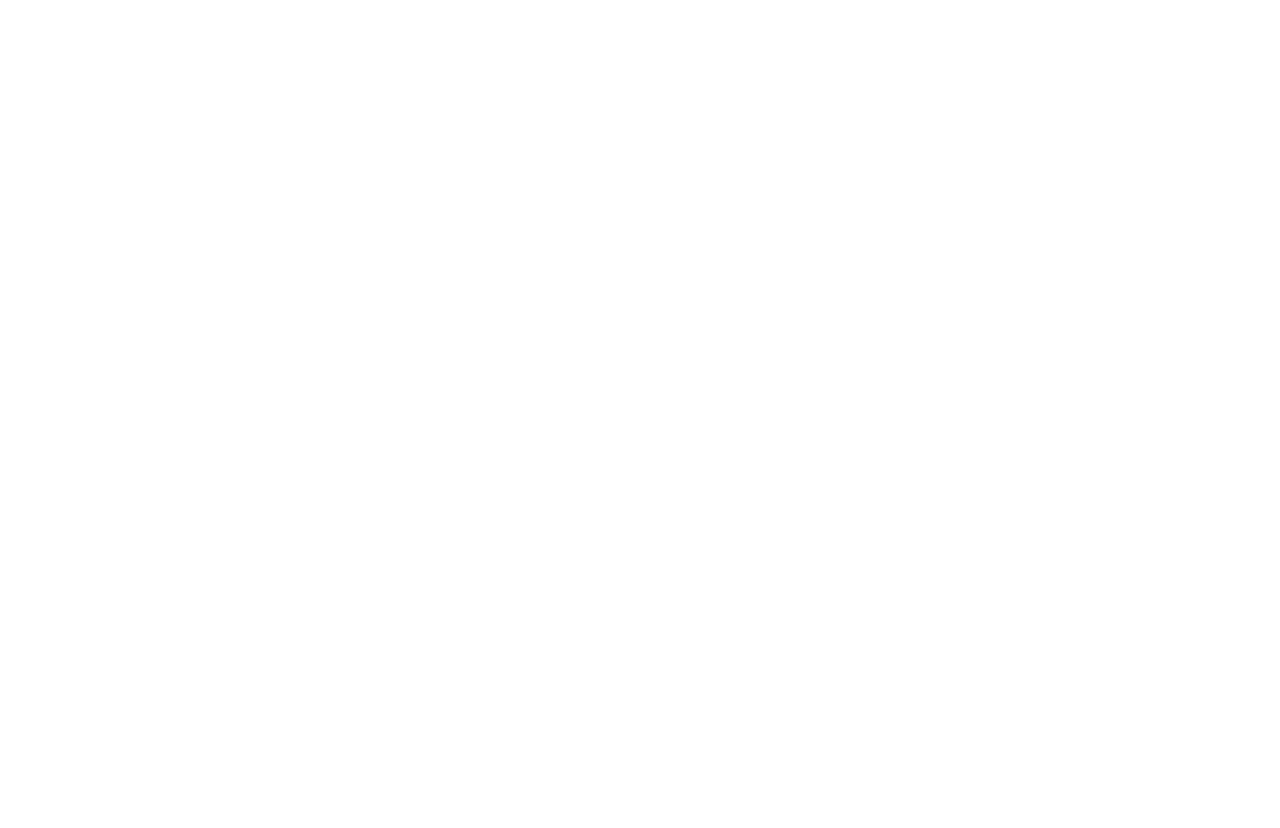
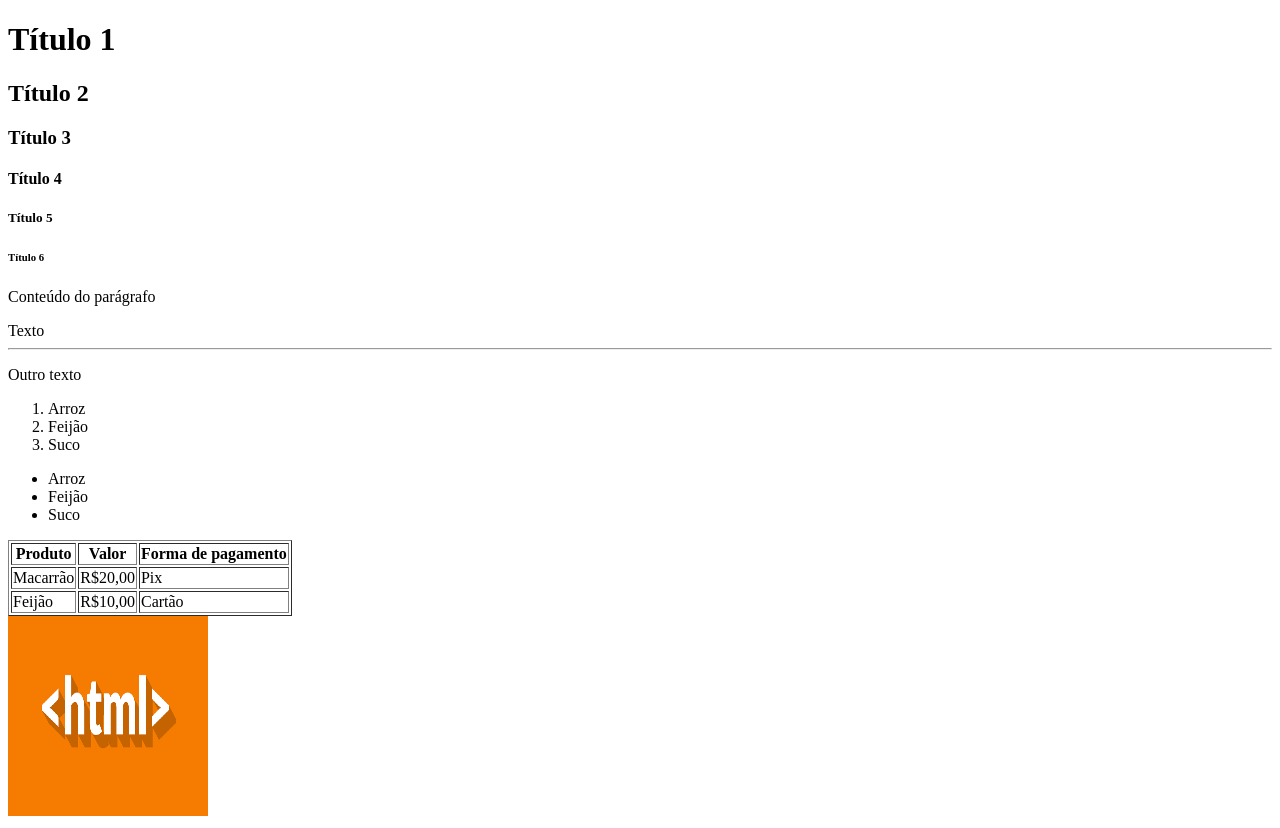
Before and after one commit to LwBane/1FaseSENAI, a plain HTML site: page JS/JS(Alex)/Aula-HTML/aula.html in a window 1280 px wide. Before the commit the page ends 800 px from the top, so only its background shows below. Drawn offline with Linux system fonts and the light colour scheme.

Commit message:
Testando arquivo html

```diff
--- a/JS/JS(Alex)/Aula-HTML/aula.html
+++ b/JS/JS(Alex)/Aula-HTML/aula.html
@@ -8,7 +8,62 @@
 </head>
 
 <body>
+    <h1>Título 1</h1>
+    <h2>Título 2</h2>
+    <h3>Título 3</h3>
+    <h4>Título 4</h4>
+    <h5>Título 5</h5>
+    <h6>Título 6</h6>
+    <p>Conteúdo do parágrafo</p>
+    <span>Texto</span>
+    <br>                         <!-- Quebra(pular) de linha -->
+    <hr>                         <!-- Pra separar linha (a linha preta lá) -->      <!--CTRL + ; (o coment)-->
+    <p>Outro texto</p>
 
+
+
+
+
+
+
+    <ol>                        <!-- Lista ordenada (numerada)-->
+        <li>Arroz</li>
+        <li>Feijão</li>
+        <li>Suco</li>
+    </ol>
+
+    <ul>                        <!-- Lista não ordenada (não numerada) -->
+        <li>Arroz</li>
+        <li>Feijão</li>
+        <li>Suco</li>
+    </ul>
+
+
+
+
+
+
+    <table border="1">                     <!-- Cabeçario da tabela (inicia ela) -->
+        <thead>
+            <th>Produto</th>                        <!-- Coluna 1-->        <!--th: conteúdo das colunas-->
+            <th>Valor</th>                          <!-- Coluna 2-->
+            <th>Forma de pagamento</th>             <!-- Coluna 3-->
+        </thead>
+
+        <tbody>                 <!-- Corpo da tabela -->
+            <tr>
+                <td>Macarrão</td>                                           <!--td: conteúdo das linhas-->
+                <td>R$20,00</td>
+                <td>Pix</td>
+            </tr>
+            <tr>                <!-- Se quero uma nova linha abro um novo "<tr>"-->
+                <td>Feijão</td>
+                <td>R$10,00</td>
+                <td>Cartão</td>
+        </tbody>
+    </table>
+
+    <img src="html.png" width="200" height="200">
 </body>
 <footer>
 
```
Also changed, not shown: JS/JS(Alex)/Aula-HTML/html.png (added).
